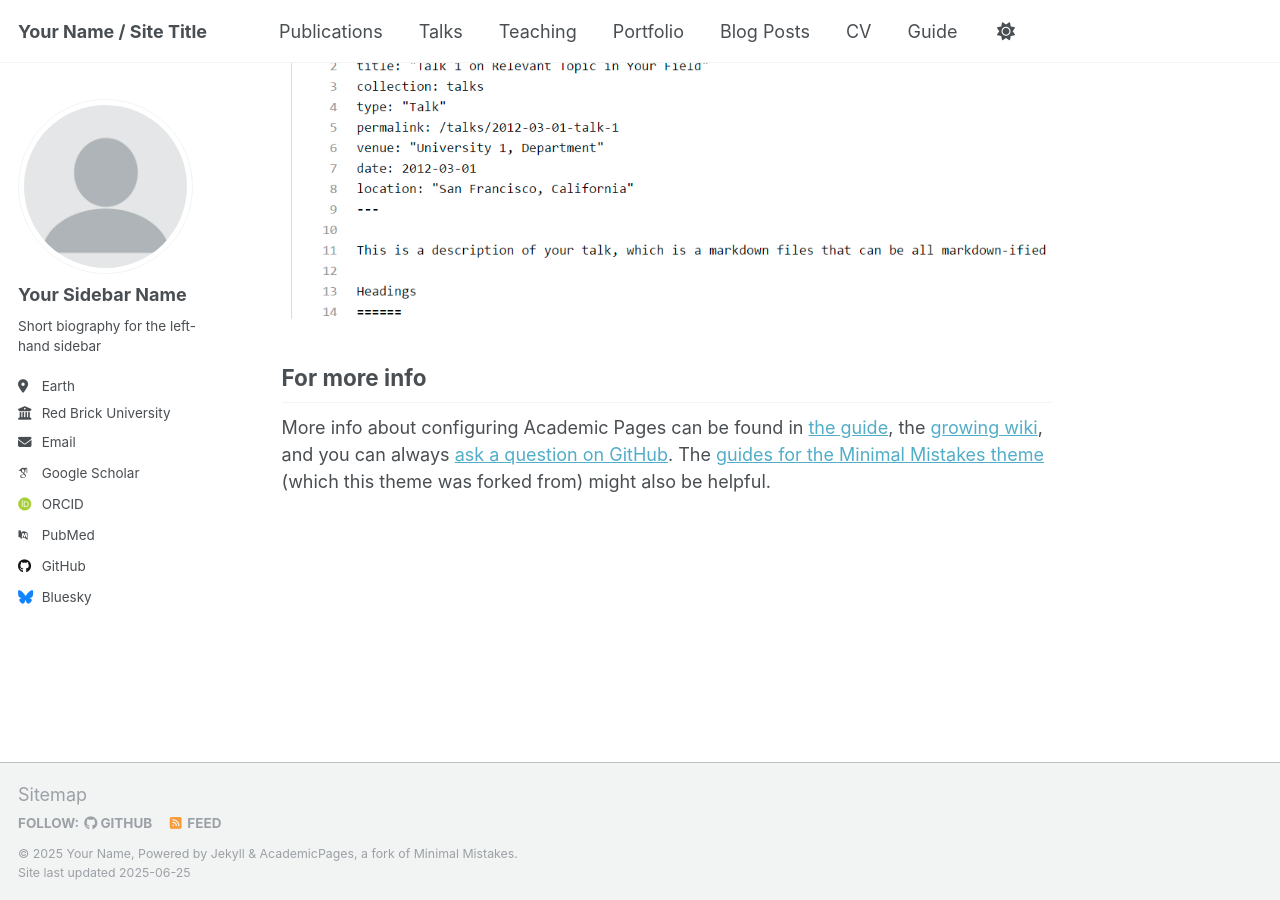
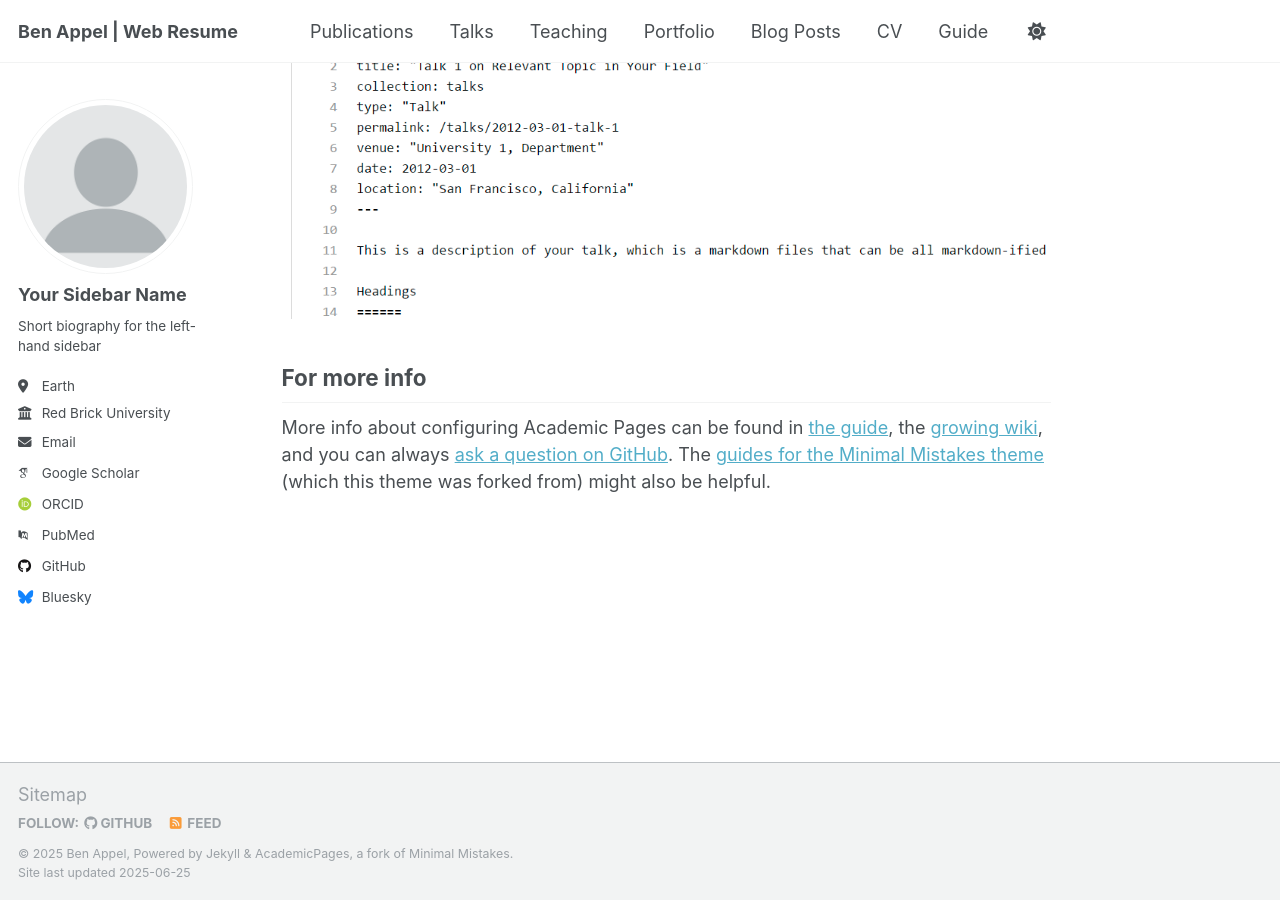
Before and after one commit to benpeok/benpeok.github.io, a Jekyll site: the page built from _pages/about.md, in a window 1280 px wide and 900 px high, scrolled down 2636 px. Built offline with Jekyll 4.4.1, drawn with Linux system fonts in a browser that asks for light colours; some web fonts are replaced.

Commit message:
Update _config.yml

```diff
--- a/_config.yml
+++ b/_config.yml
@@ -9,9 +9,9 @@
 # Basic Site Settings
 locale                   : "en-US"
 site_theme               : "default"
-title                    : "Your Name / Site Title"
+title                    : " Ben Appel | Web Resume"
 title_separator          : "-"
-name                     : &name "Your Name"
+name                     : &name "Ben Appel"
 description              : &description "personal description"
 url                      : https://academicpages.github.io # the base hostname & protocol for your site e.g. "https://[your GitHub username].github.io" or if you already have some other page hosted on Github then use "https://[your GitHub username].github.io/[Your Repo Name]"
 baseurl                  : "" # the subpath of your site, e.g. "/blog"
```
